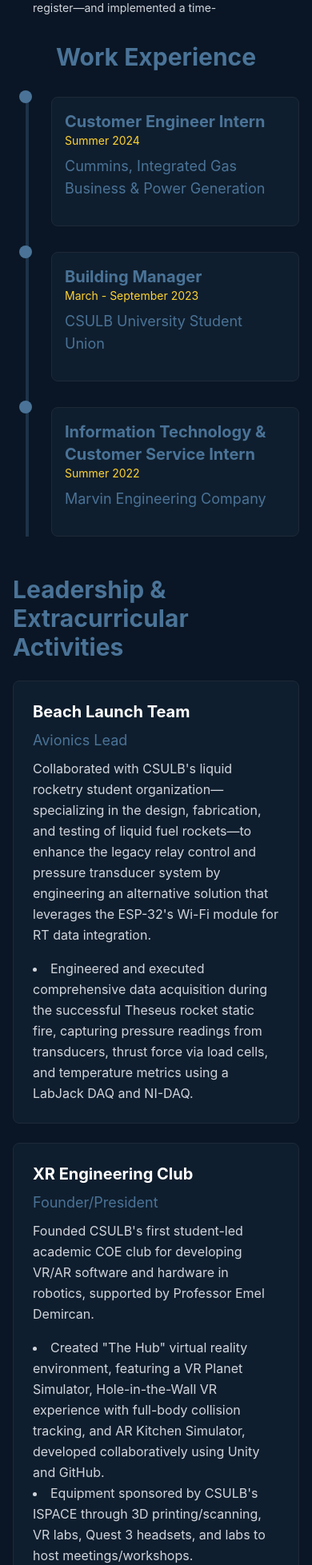
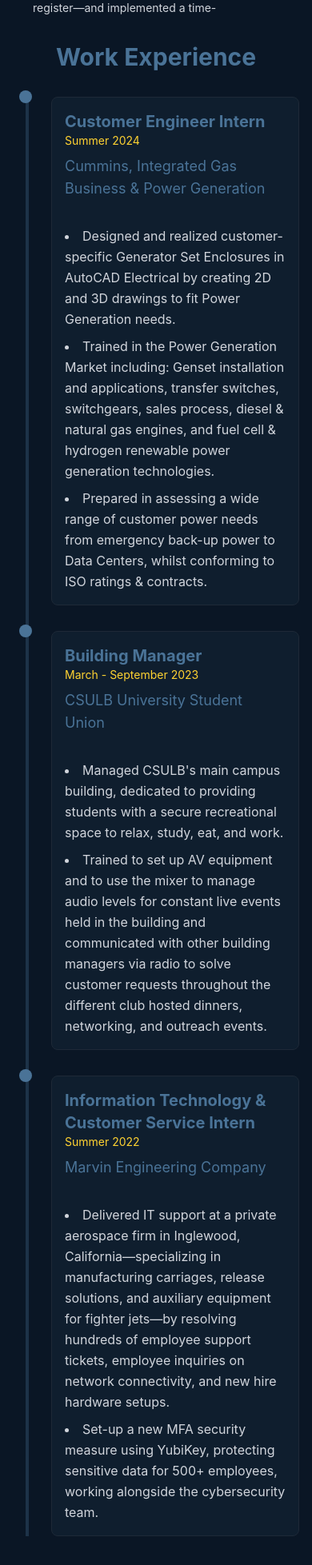
Before and after one commit to JustDeg234/DiegoDavalosPortfolioWebsite, a Next.js app: page / in a window 390 px wide. Shown: the part 1923-3880 px from the top of the page at 80% size. Built offline with nearby package versions, Linux system fonts and the light colour scheme.

Commit message:
mobile v4

```diff
--- a/src/app/page.js
+++ b/src/app/page.js
@@ -1,7 +1,7 @@
 "use client";
 
 import Image from "next/image";
-import { useState } from "react";
+import { useState, useEffect, useRef } from "react";
 import MusicPlayer from "./components/MusicPlayer";
 
 const projects = [
@@ -49,6 +49,38 @@
 
 export default function Home() {
   const [currentProject, setCurrentProject] = useState(0);
+  const experienceRefs = useRef([]);
+
+  useEffect(() => {
+    // Only run on mobile
+    if (window.innerWidth >= 768) return;
+
+    const observer = new IntersectionObserver(
+      (entries) => {
+        entries.forEach((entry) => {
+          if (entry.isIntersecting) {
+            // Add class to make content visible on mobile
+            entry.target.classList.add('mobile-expanded');
+          } else {
+            // Remove class when out of view
+            entry.target.classList.remove('mobile-expanded');
+          }
+        });
+      },
+      {
+        root: null,
+        rootMargin: '-20% 0px -20% 0px', // Triggers when element is in middle 60% of viewport
+        threshold: 0.5
+      }
+    );
+
+    // Observe all experience content boxes
+    experienceRefs.current.forEach((ref) => {
+      if (ref) observer.observe(ref);
+    });
+
+    return () => observer.disconnect();
+  }, []);
 
   const nextProject = () => {
     setCurrentProject((prev) => (prev + 1) % projects.length);
@@ -302,13 +334,14 @@
                 {/* Content Container */}
                 <div className="pl-12 md:pl-0 w-full md:w-[45%] md:ml-[52%] relative group">
                   <div className="md:absolute md:-left-12 md:top-1/2 md:transform md:-translate-y-1/2 md:w-12 md:h-[2px] md:bg-[#4a7397]/30 hidden md:block"></div>
-                  <div className="bg-[#0f1e2e] p-4 md:p-6 rounded-lg border border-[#1e2937] transition-all duration-300 hover:shadow-xl">
+                  <div className="bg-[#0f1e2e] p-4 md:p-6 rounded-lg border border-[#1e2937] transition-all duration-300 hover:shadow-xl group">
                     <div className="flex flex-col md:flex-row justify-between items-start mb-2">
                       <h3 className="text-xl md:text-2xl font-bold text-[#4a7397]">Customer Engineer Intern</h3>
                       <span className="text-amber-300 text-sm md:text-base">Summer 2024</span>
                     </div>
                     <p className="text-lg md:text-xl text-[#4a7397] mb-4">Cummins, Integrated Gas Business & Power Generation</p>
-                    <div className="max-h-0 md:group-hover:max-h-[500px] group-focus-within:max-h-[500px] overflow-hidden transition-all duration-300 md:hover:opacity-100 opacity-0 md:opacity-0">
+                    <div className="max-h-0 group-hover:max-h-[500px] group-focus-within:max-h-[500px] overflow-hidden transition-all duration-300 opacity-0 group-hover:opacity-100 [&.mobile-expanded]:max-h-[500px] [&.mobile-expanded]:opacity-100"
+                         ref={el => experienceRefs.current[0] = el}>
                       <ul className="list-disc list-inside text-gray-300 space-y-2 md:space-y-3 pt-4">
                         <li className="text-base md:text-lg leading-relaxed">Designed and realized customer-specific Generator Set Enclosures in AutoCAD Electrical by creating 2D and 3D drawings to fit Power Generation needs.</li>
                         <li className="text-base md:text-lg leading-relaxed">Trained in the Power Generation Market including: Genset installation and applications, transfer switches, switchgears, sales process, diesel & natural gas engines, and fuel cell & hydrogen renewable power generation technologies.</li>
@@ -328,13 +361,14 @@
                 {/* Content Container */}
                 <div className="pl-12 md:pl-0 w-full md:w-[45%] md:mr-[52%] relative group">
                   <div className="md:absolute md:-right-12 md:top-1/2 md:transform md:-translate-y-1/2 md:w-12 md:h-[2px] md:bg-[#4a7397]/30 hidden md:block"></div>
-                  <div className="bg-[#0f1e2e] p-4 md:p-6 rounded-lg border border-[#1e2937] transition-all duration-300 hover:shadow-xl">
+                  <div className="bg-[#0f1e2e] p-4 md:p-6 rounded-lg border border-[#1e2937] transition-all duration-300 hover:shadow-xl group">
                     <div className="flex flex-col md:flex-row justify-between items-start mb-2">
                       <h3 className="text-xl md:text-2xl font-bold text-[#4a7397]">Building Manager</h3>
                       <span className="text-amber-300 text-sm md:text-base">March - September 2023</span>
                     </div>
                     <p className="text-lg md:text-xl text-[#4a7397] mb-4">CSULB University Student Union</p>
-                    <div className="max-h-0 md:group-hover:max-h-[500px] group-focus-within:max-h-[500px] overflow-hidden transition-all duration-300 md:hover:opacity-100 opacity-0 md:opacity-0">
+                    <div className="max-h-0 group-hover:max-h-[500px] group-focus-within:max-h-[500px] overflow-hidden transition-all duration-300 opacity-0 group-hover:opacity-100 [&.mobile-expanded]:max-h-[500px] [&.mobile-expanded]:opacity-100"
+                         ref={el => experienceRefs.current[1] = el}>
                       <ul className="list-disc list-inside text-gray-300 space-y-2 md:space-y-3 pt-4">
                         <li className="text-base md:text-lg leading-relaxed">Managed CSULB's main campus building, dedicated to providing students with a secure recreational space to relax, study, eat, and work.</li>
                         <li className="text-base md:text-lg leading-relaxed">Trained to set up AV equipment and to use the mixer to manage audio levels for constant live events held in the building and communicated with other building managers via radio to solve customer requests throughout the different club hosted dinners, networking, and outreach events.</li>
@@ -353,13 +387,14 @@
                 {/* Content Container */}
                 <div className="pl-12 md:pl-0 w-full md:w-[45%] md:ml-[52%] relative group">
                   <div className="md:absolute md:-left-12 md:top-1/2 md:transform md:-translate-y-1/2 md:w-12 md:h-[2px] md:bg-[#4a7397]/30 hidden md:block"></div>
-                  <div className="bg-[#0f1e2e] p-4 md:p-6 rounded-lg border border-[#1e2937] transition-all duration-300 hover:shadow-xl">
+                  <div className="bg-[#0f1e2e] p-4 md:p-6 rounded-lg border border-[#1e2937] transition-all duration-300 hover:shadow-xl group">
                     <div className="flex flex-col md:flex-row justify-between items-start mb-2">
                       <h3 className="text-xl md:text-2xl font-bold text-[#4a7397]">Information Technology & Customer Service Intern</h3>
                       <span className="text-amber-300 text-sm md:text-base">Summer 2022</span>
                     </div>
                     <p className="text-lg md:text-xl text-[#4a7397] mb-4">Marvin Engineering Company</p>
-                    <div className="max-h-0 md:group-hover:max-h-[500px] group-focus-within:max-h-[500px] overflow-hidden transition-all duration-300 md:hover:opacity-100 opacity-0 md:opacity-0">
+                    <div className="max-h-0 group-hover:max-h-[500px] group-focus-within:max-h-[500px] overflow-hidden transition-all duration-300 opacity-0 group-hover:opacity-100 [&.mobile-expanded]:max-h-[500px] [&.mobile-expanded]:opacity-100"
+                         ref={el => experienceRefs.current[2] = el}>
                       <ul className="list-disc list-inside text-gray-300 space-y-2 md:space-y-3 pt-4">
                         <li className="text-base md:text-lg leading-relaxed">Delivered IT support at a private aerospace firm in Inglewood, California—specializing in manufacturing carriages, release solutions, and auxiliary equipment for fighter jets—by resolving hundreds of employee support tickets, employee inquiries on network connectivity, and new hire hardware setups.</li>
                         <li className="text-base md:text-lg leading-relaxed">Set-up a new MFA security measure using YubiKey, protecting sensitive data for 500+ employees, working alongside the cybersecurity team.</li>
```
